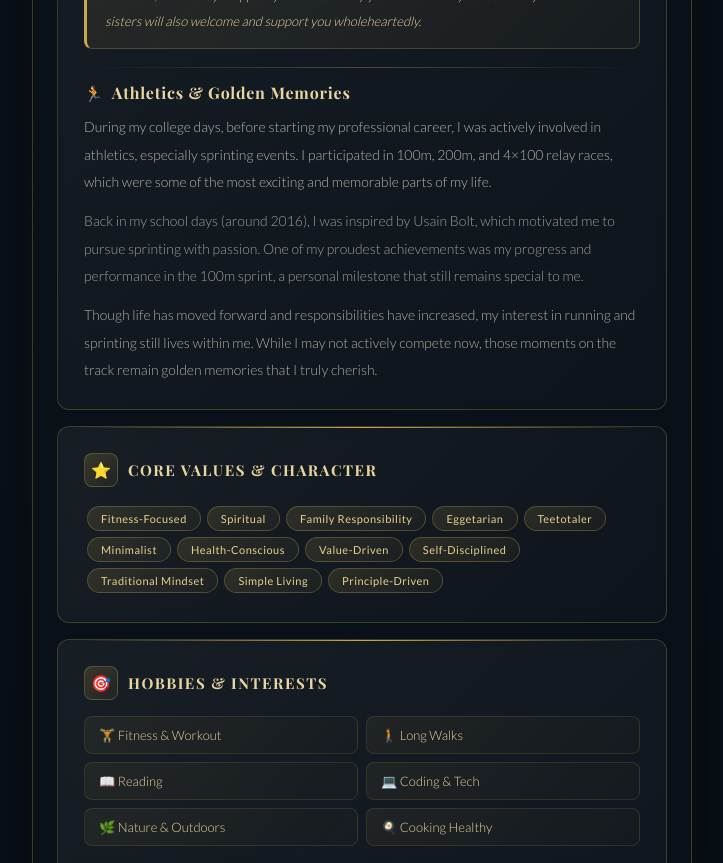
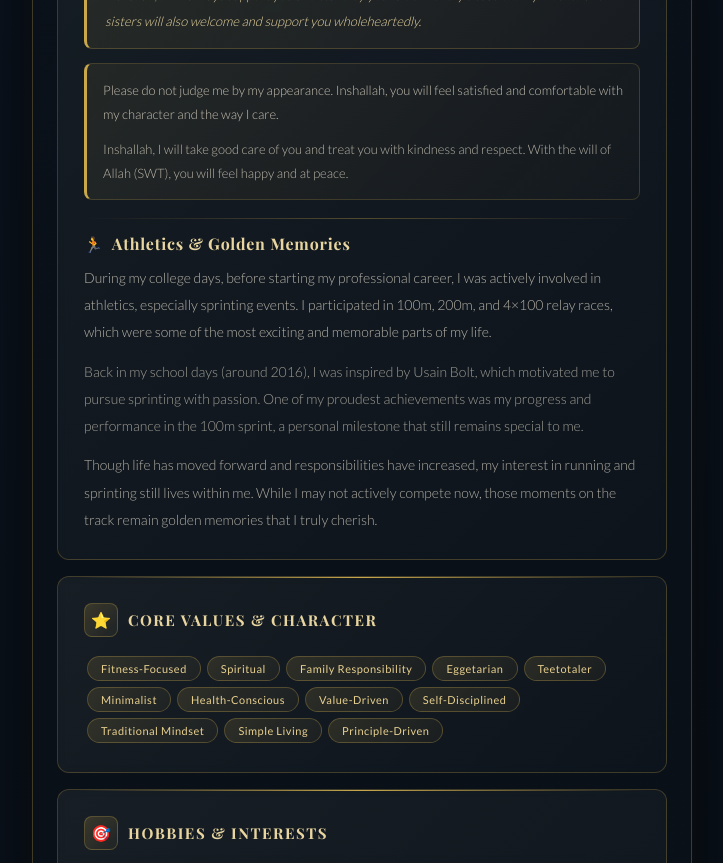
Before and after one commit to loyalty-thameem/MarriageProfile, a React (Vite) app: page / in a window 1280 px wide. Shown: the part 3720-4583 px from the top of the page, without its empty margins (278-1001 px from the left). Built offline with nearby package versions, Linux system fonts and the light colour scheme; a web font is replaced by a local one.

Commit message:
Show reassurance note before athletics

```diff
--- a/marriage-bio-beautiful.jsx
+++ b/marriage-bio-beautiful.jsx
@@ -1628,6 +1628,15 @@ export default function MarriageBio() {
               </p>
             </div>
 
+            <div style={{marginTop:"14px",padding:"14px 16px",background:"linear-gradient(135deg,rgba(201,168,76,0.09),rgba(201,168,76,0.02))",border:"1px solid rgba(201,168,76,0.2)",borderInlineStart:"3px solid #c9a84c",borderRadius:"8px"}}>
+              <p style={{margin:0,color:"rgba(253,246,227,0.75)",fontSize:"clamp(12px,2.8vw,13px)",fontFamily:"Lato,sans-serif",fontWeight:"300",lineHeight:"1.85"}}>
+                {t("text.partnerReassure1")}
+              </p>
+              <p style={{margin:"10px 0 0",color:"rgba(253,246,227,0.7)",fontSize:"clamp(12px,2.8vw,13px)",fontFamily:"Lato,sans-serif",fontWeight:"300",lineHeight:"1.85"}}>
+                {t("text.partnerReassure2")}
+              </p>
+            </div>
+
             <div
               aria-hidden="true"
               style={{
```
